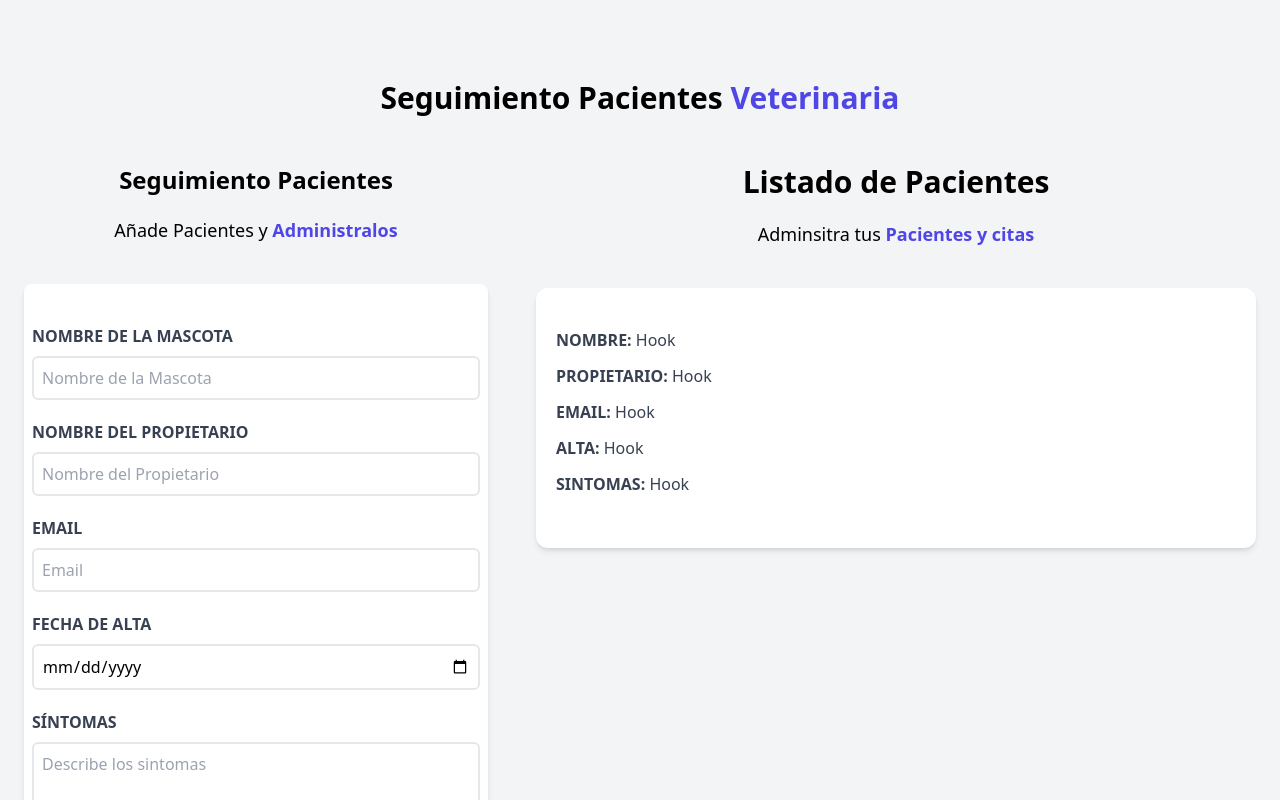
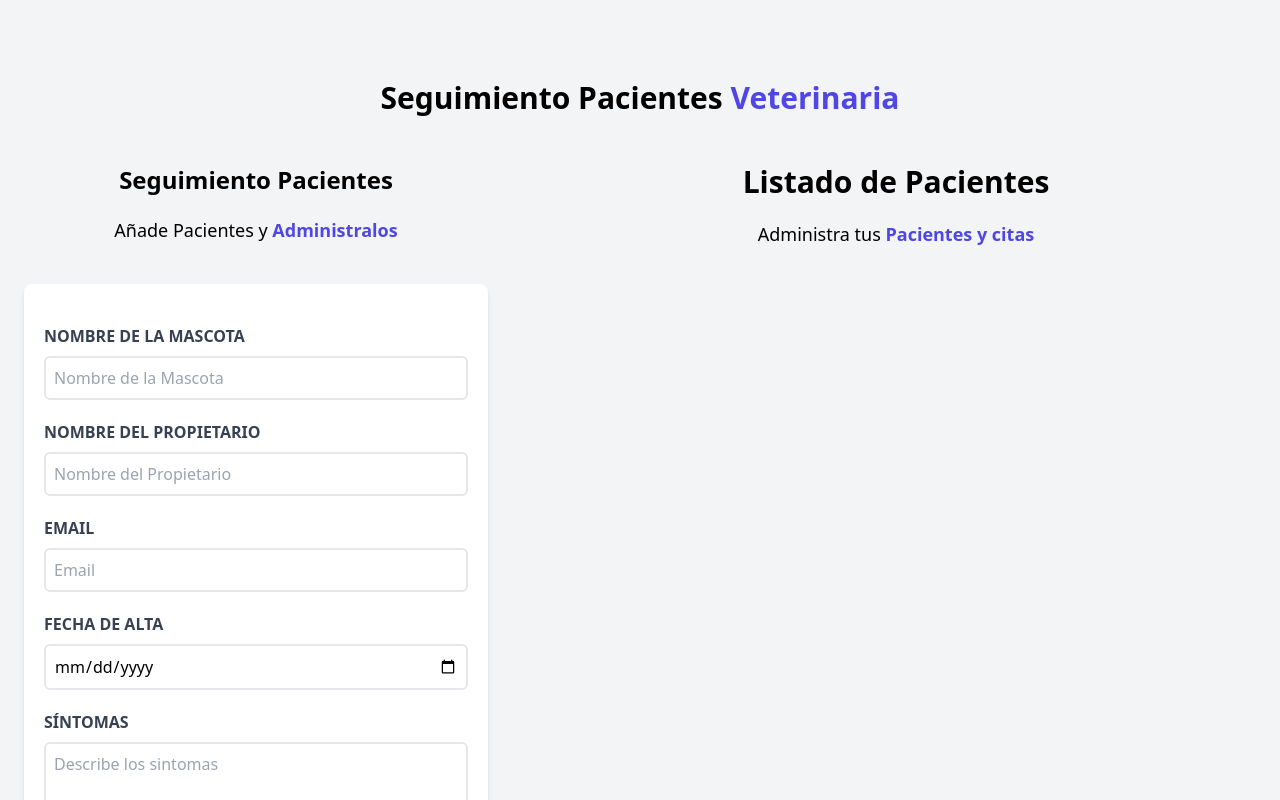
Before and after one commit to hernandw/veterinaria-react, a React (Vite) app: page / in a window 1280 px wide. Shown: the top 800 px of the page. Built offline with nearby package versions, Linux system fonts and the light colour scheme.

Commit message:
:sparkles: iterar pacientes en listado pacientes

```diff
--- a/src/App.jsx
+++ b/src/App.jsx
@@ -1,15 +1,16 @@
-import React from 'react'
+import React, { useState } from 'react'
 import Formulario from './components/Formulario'
 import Header from './components/Header'
 import ListadoPacientes from './components/ListadoPacientes'
 
 const App = () => {
+  const [pacientes, setPacientes] = useState([])
   return (
     <div className='container mt-20'>
       <Header />
       <div className='md:flex mt-12'>
-      <Formulario />
-      <ListadoPacientes />
+      <Formulario pacientes={pacientes} setPacientes={setPacientes} />
+      <ListadoPacientes pacientes={pacientes} />
       </div>
     </div>
   )
--- /dev/null
+++ b/src/components/Error.jsx
@@ -0,0 +1,11 @@
+import React from 'react'
+
+const Error = ({message}) => {
+  return (
+    <div>
+      <p className='bg-red-700 text-white text-center uppercase rounded-md p-3 m-6 font-bold'>{message}</p>
+    </div>
+  )
+}
+
+export default Error
--- a/src/components/Formulario.jsx
+++ b/src/components/Formulario.jsx
@@ -1,6 +1,42 @@
-import React from "react";
+import React, { useState } from "react";
+import Error from "./Error";
 
-const Formulario = () => {
+const Formulario = ({ pacientes, setPacientes }) => {
+  const [name, setName] = useState("");
+  const [owner, setOwner] = useState("");
+  const [email, setEmail] = useState("");
+  const [alta, setAlta] = useState("");
+  const [sintomas, setSintomas] = useState("");
+  const [error, setError] = useState(false);
+
+  const handleSubmit = (e) => {
+    e.preventDefault();
+
+    //Validamos el formulario
+    if ([name, owner, email, alta, sintomas].includes("")) {
+      setError(true);
+      return;
+    }
+    setError(false);
+
+    //Validamos el formulario
+    const objetoPaciente = {
+      name,
+      owner,
+      email,
+      alta,
+      sintomas,
+    };
+    //Agregamos a listado Pacientes
+    setPacientes([...pacientes, objetoPaciente]);
+    //Reseteamos el Formulario
+    setName("");
+    setOwner("");
+    setEmail("");
+    setAlta("");
+    setSintomas("");
+  };
+
   return (
     <div className="md:w-1/2 lg:w-2/5">
       <h2 className="font-black text-2xl text-center">Seguimiento Pacientes</h2>
@@ -8,8 +44,12 @@ const Formulario = () => {
         Añade Pacientes y{" "}
         <span className="text-indigo-600 font-bold">Administralos</span>
       </p>
-      <form className="bg-white shadow-md rounded-lg p-2 py-10 mb-10 mx-6">
-        <div className="mb-5">
+      {error && <Error message="Todos los campos son obligatorios" />}
+      <form
+        onSubmit={handleSubmit}
+        className="bg-white shadow-md rounded-lg p-2 py-10 mb-10 mx-6"
+      >
+        <div className="mb-5 mx-3">
           <label
             htmlFor="name"
             className="block text-gray-700 uppercase font-bold"
@@ -21,9 +61,11 @@ const Formulario = () => {
             type="text"
             placeholder="Nombre de la Mascota"
             className="border-2 w-full p-2 mt-2 placeholder-gray-400 rounded-md"
+            value={name}
+            onChange={(e) => setName(e.target.value)}
           />
         </div>
-        <div className="mb-5">
+        <div className="mb-5 mx-3">
           <label
             htmlFor="owner"
             className="block text-gray-700 uppercase font-bold"
@@ -35,9 +77,11 @@ const Formulario = () => {
             type="text"
             placeholder="Nombre del Propietario"
             className="border-2 w-full p-2 mt-2 placeholder-gray-400 rounded-md"
+            value={owner}
+            onChange={(e) => setOwner(e.target.value)}
           />
         </div>
-        <div className="mb-5">
+        <div className="mb-5 mx-3">
           <label
             htmlFor="email"
             className="block text-gray-700 uppercase font-bold"
@@ -49,9 +93,11 @@ const Formulario = () => {
             type="email"
             placeholder="Email"
             className="border-2 w-full p-2 mt-2 placeholder-gray-400 rounded-md"
+            value={email}
+            onChange={(e) => setEmail(e.target.value)}
           />
         </div>
-        <div className="mb-5">
+        <div className="mb-5 mx-3">
           <label
             htmlFor="Alta"
             className="block text-gray-700 uppercase font-bold"
@@ -62,9 +108,11 @@ const Formulario = () => {
             id="name"
             type="date"
             className="border-2 w-full p-2 mt-2 placeholder-gray-400 rounded-md"
+            value={alta}
+            onChange={(e) => setAlta(e.target.value)}
           />
         </div>
-        <div className="mb-5">
+        <div className="mb-5 mx-3">
           <label
             htmlFor="sintomas"
             className="block text-gray-700 uppercase font-bold"
@@ -79,13 +127,14 @@ const Formulario = () => {
             "
             className="border-2 w-full p-2 mt-2 placeholder-gray-400 rounded-md"
             placeholder="Describe los sintomas"
-          ></textarea>
+            value={sintomas}
+            onChange={(e) => setSintomas(e.target.value)}
+          />
         </div>
         <input
           type="submit"
           className="bg-indigo-600 w-full rounded-lg text-white uppercase font-bold hover:bg-indigo-700 cursor-pointer transition-colors p-3"
-        value="Agregar Paciente"
-
+          value="Agregar Paciente"
         />
       </form>
     </div>
--- a/src/components/ListadoPacientes.jsx
+++ b/src/components/ListadoPacientes.jsx
@@ -1,40 +1,16 @@
 import React from "react";
+import Paciente from "./Paciente";
 
-const ListadoPacientes = () => {
+const ListadoPacientes = ({pacientes}) => {
+
   return (
     <div className="md:w-1/2 lg:w-3/5">
       <h2 className="font-black text-3xl text-center">Listado de Pacientes</h2>
       <p className="text-lg mb-10 mt-5 text-center">
-        Adminsitra tus{" "}
+        Administra tus{" "}
         <span className="text-indigo-600 font-bold">Pacientes y citas</span>
       </p>
-      <div className="m-6 bg-white shadow-md px-5 py-10 rounded-xl">
-        <p
-          className="font-bold mb-3 text-gray-700 uppercase"
-        >
-          Nombre: <span className="font-normal normal-case">Hook</span>
-        </p>
-        <p
-          className="font-bold mb-3 text-gray-700 uppercase"
-        >
-          Propietario: <span className="font-normal normal-case">Hook</span>
-        </p>
-        <p
-          className="font-bold mb-3 text-gray-700 uppercase"
-        >
-          Email: <span className="font-normal normal-case">Hook</span>
-        </p>
-        <p
-          className="font-bold mb-3 text-gray-700 uppercase"
-        >
-          Alta: <span className="font-normal normal-case">Hook</span>
-        </p>
-        <p
-          className="font-bold mb-3 text-gray-700 uppercase"
-        >
-          Sintomas: <span className="font-normal normal-case">Hook</span>
-        </p>
-      </div>
+      {pacientes.map((paciente, index) => <Paciente key={index} data={paciente} />)}
     </div>
   );
 };
--- /dev/null
+++ b/src/components/Paciente.jsx
@@ -0,0 +1,27 @@
+import React from "react";
+
+const Paciente = ({ data }) => {
+
+  const { name, owner, email, alta, sintomas } = data;
+  return (
+    <div className="m-6 bg-white shadow-md px-5 py-10 rounded-xl">
+      <p className="font-bold mb-3 text-gray-700 uppercase">
+        Nombre: <span className="font-normal normal-case">{name}</span>
+      </p>
+      <p className="font-bold mb-3 text-gray-700 uppercase">
+        Propietario: <span className="font-normal normal-case">{owner}</span>
+      </p>
+      <p className="font-bold mb-3 text-gray-700 uppercase">
+        Email: <span className="font-normal normal-case">{email}</span>
+      </p>
+      <p className="font-bold mb-3 text-gray-700 uppercase">
+        Alta: <span className="font-normal normal-case">{alta}</span>
+      </p>
+      <p className="font-bold mb-3 text-gray-700 uppercase">
+        Sintomas: <span className="font-normal normal-case">{sintomas}</span>
+      </p>
+    </div>
+  );
+};
+
+export default Paciente;
```
